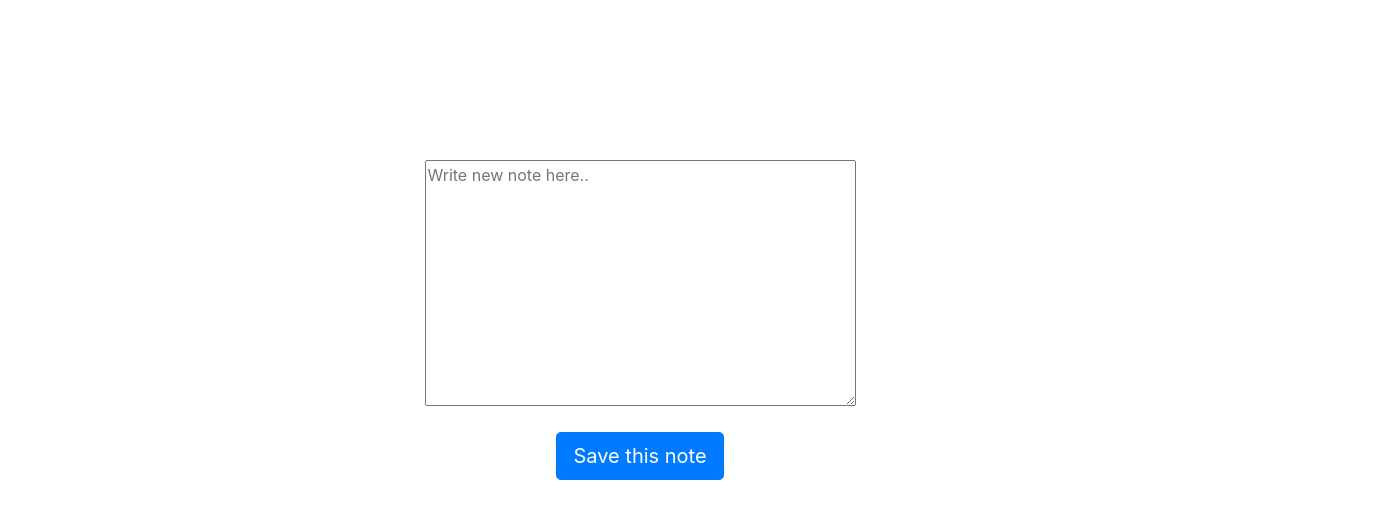
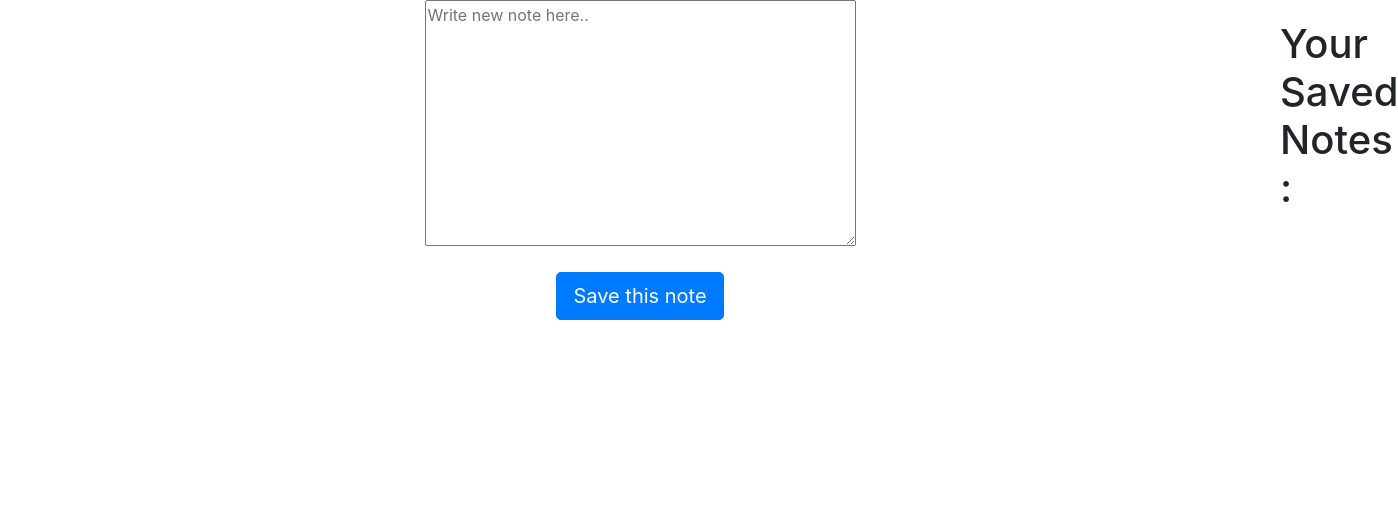
Before and after one commit to purplevarun/thoughtworks-internship-todomatic, a React (Create React App) app: page / in a window 1280 px wide. Shown: the top 518 px of the page, 1398 px wide, since content can reach past the window. Built offline with nearby package versions, Linux system fonts and the light colour scheme.

Commit message:
new page title flexbox

```diff
--- a/src/TodoApp.css
+++ b/src/TodoApp.css
@@ -6,6 +6,11 @@
 	/* then 70 */
 	align-items: center;
 	justify-content: center;
+}
+.todoappContainer {
+	display: flex;
+	flex-direction: column;
+	width: 100%;
 }
 .submit-area {
 	margin-top: 20px;
@@ -21,8 +26,10 @@
 	height: 100%;
 	width: 0;
 	/* then 30 */
+	margin-top: 20px;
 }
 .one-note {
-	border-bottom: 2px solid black;
+	/* border-bottom: 2px solid black; */
 	padding: 5px;
+	margin-top: 20px;
 }
--- a/src/TodoApp.jsx
+++ b/src/TodoApp.jsx
@@ -20,7 +20,9 @@ const TodoApp = () => {
 	});
 	return (
 		<div className="Main">
-			<div className="todoapp" style={{ width: todoAppWidth }}>
+			<div className="todoappContainer" style={{ width: todoAppWidth }}>
+				<div className="pagetitle"></div>
+				<div className="todoapp">
 					<div className="new-note-area">
 						<textarea
 							name="newnite"
@@ -43,7 +45,9 @@ const TodoApp = () => {
 						</button>
 					</div>
 				</div>
+			</div>
 			<div className="saved-notes" style={{ width: savedNotesWidth }}>
+				<h1>Your Saved Notes :</h1>
 				{allNotes.map((thisNote, i) => {
 					return (
 						<div key={i} className="one-note">
```
Lines whose indentation alone changed are shown as unchanged.
